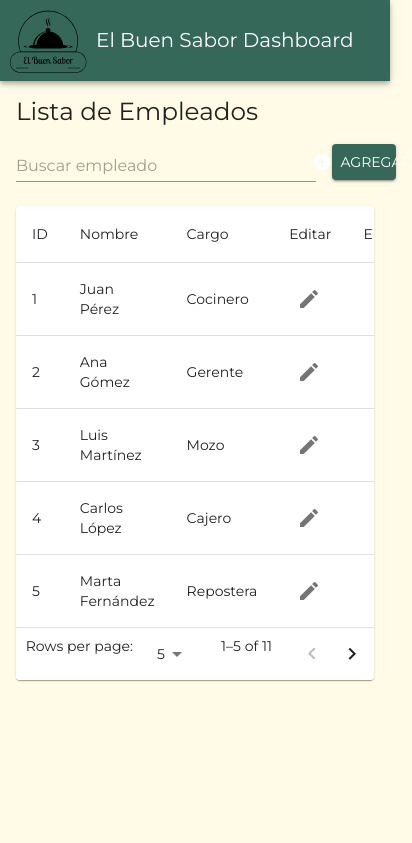
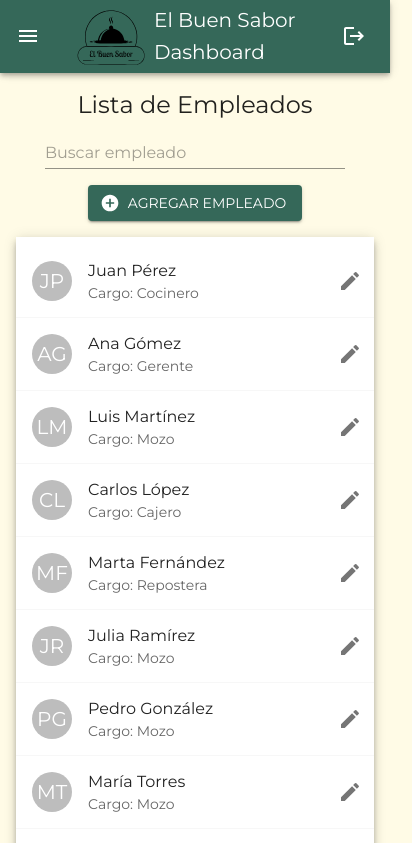
Before and after one commit to PanicAt-the-Kernel/El-Buen-Sabor, a React (Vite) app in the folder FrontEnt/: page /empleados in a window 390 px wide. Shown: the top 843 px of the page, 412 px wide, since content can reach past the window. Built offline with nearby package versions, Linux system fonts and the light colour scheme; a web font is replaced by a local one.

Commit message:
Vista Producto Mobile

```diff
--- a/FrontEnt/src/componentes/ui/dashboard/vistaEmpleados/BtnAgregarEmpleado.tsx
+++ b/FrontEnt/src/componentes/ui/dashboard/vistaEmpleados/BtnAgregarEmpleado.tsx
@@ -8,7 +8,7 @@ function BtnAgregarEmpleado() {
             color="primary"
             startIcon={<AddCircleIcon />}
         >
-            Agregar
+            Agregar Empleado
         </Button>
     )
 }
--- a/FrontEnt/src/componentes/ui/dashboard/vistaEmpleados/BuscarEmpleado.tsx
+++ b/FrontEnt/src/componentes/ui/dashboard/vistaEmpleados/BuscarEmpleado.tsx
@@ -1,10 +1,10 @@
-import React, { useState } from 'react';
+import React, { useState } from "react";
 import { Box, FormControl, Input, Stack } from "@mui/material";
-import BtnAgregarEmpleado from './BtnAgregarEmpleado';
-import TablaEmpleado from './TablaEmpleado';
+import BtnAgregarEmpleado from "./BtnAgregarEmpleado";
+import ListContainerEmpleado from "./ListContainerEmpleado";
 
 function BuscadorEmpleado() {
-    const [nombre, setNombre] = useState('');
+  const [nombre, setNombre] = useState("");
 
   const handleBuscar = (e: React.FormEvent) => {
     e.preventDefault();
@@ -12,24 +12,29 @@ function BuscadorEmpleado() {
 
   return (
     <Box>
-            <Stack direction="row" spacing={2} alignItems="center">
-                <form onSubmit={handleBuscar}>
+      <Stack direction={{ xs: "column", sm: "column", md: "row" }}
+        spacing={{
+          xs: 1,
+          sm: 1,
+          md: 2,
+        }}
+        alignItems="center">
+        <Box component="form" onSubmit={handleBuscar}>
           <FormControl fullWidth margin="normal">
             <Input
               placeholder="Buscar empleado"
               id="nombreEmpleado"
               value={nombre}
               onChange={(e) => setNombre(e.target.value)}
-                            sx={{ width: '300px' }}
+              sx={{ width: "300px" }}
             />
           </FormControl>
-                </form>
+        </Box>
         <BtnAgregarEmpleado />
       </Stack>
-            <p></p>
-            <TablaEmpleado busqueda={nombre} />
+      <ListContainerEmpleado busqueda={nombre} />
     </Box>
   );
 }
 
-export default BuscadorEmpleado
+export default BuscadorEmpleado;
--- /dev/null
+++ b/FrontEnt/src/componentes/ui/dashboard/vistaEmpleados/ItemList.tsx
@@ -0,0 +1,43 @@
+import { Edit } from "@mui/icons-material";
+import {
+  Avatar,
+  Divider,
+  IconButton,
+  ListItem,
+  ListItemAvatar,
+  ListItemText,
+} from "@mui/material";
+
+interface ItemListTypes {
+  nombre: string;
+  cargo: string;
+}
+
+export default function ItemList({ nombre, cargo }: ItemListTypes) {
+  function stringAvatar(name: string) {
+    //Genera las iniciales segun el nombre
+    return {
+      children: `${name.split(" ")[0][0]}${name.split(" ")[1][0]}`,
+    };
+  }
+  return (
+    <>
+      <ListItem
+        secondaryAction={
+          <IconButton edge="end" aria-label="action">
+            <Edit />
+          </IconButton>
+        }
+      >
+        <ListItemAvatar>
+          <Avatar {...stringAvatar(nombre)} />
+        </ListItemAvatar>
+        <ListItemText
+          primary={nombre}
+          secondary={`Cargo: ${cargo}`}
+        ></ListItemText>
+      </ListItem>
+      <Divider />
+    </>
+  );
+}
--- /dev/null
+++ b/FrontEnt/src/componentes/ui/dashboard/vistaEmpleados/ListContainerEmpleado.tsx
@@ -0,0 +1,39 @@
+import { List, Paper } from "@mui/material";
+import ItemList from "./ItemList";
+
+interface ListContainerEmpleadoTypes {
+  busqueda: string;
+}
+
+export default function ListContainerEmpleado({
+  busqueda,
+}: ListContainerEmpleadoTypes) {
+  const employees = [
+    { id: 1, name: "Juan Pérez", position: "Cocinero" },
+    { id: 2, name: "Ana Gómez", position: "Gerente" },
+    { id: 3, name: "Luis Martínez", position: "Mozo" },
+    { id: 4, name: "Carlos López", position: "Cajero" },
+    { id: 5, name: "Marta Fernández", position: "Repostera" },
+    { id: 6, name: "Julia Ramírez", position: "Mozo" },
+    { id: 7, name: "Pedro González", position: "Mozo" },
+    { id: 8, name: "María Torres", position: "Mozo" },
+    { id: 9, name: "Juan García", position: "Mozo" },
+    { id: 10, name: "Laura López", position: "Mozo" },
+    { id: 11, name: "Diego Fernández", position: "Mozo" },
+  ];
+
+  const empleadosFiltrados = employees?.filter((item) => {
+    return (
+      busqueda == "" || item.name.toLowerCase().includes(busqueda.toLowerCase())
+    );
+  });
+  return (
+    <Paper elevation={5} sx={{marginTop:2}}>
+      <List sx={{ backgroundColor: "white" }}>
+        {empleadosFiltrados.map((item) => (
+          <ItemList nombre={item.name} cargo={item.position} />
+        ))}
+      </List>
+    </Paper>
+  );
+}
--- a/FrontEnt/src/componentes/ui/dashboard/vistaProducto/BuscarProducto.tsx
+++ b/FrontEnt/src/componentes/ui/dashboard/vistaProducto/BuscarProducto.tsx
@@ -1,7 +1,6 @@
 import React, { useState } from "react";
 import { Box, FormControl, Input, Stack } from "@mui/material";
 import BotonAgregarProducto from "./BotonAgregarProducto";
-import TablaProducto from "./TablaProducto";
 import GrillaProducto from "./GrillaProducto";
 
 function BuscarProducto() {
--- a/FrontEnt/src/paginas/DashboardVistaEmpleado.tsx
+++ b/FrontEnt/src/paginas/DashboardVistaEmpleado.tsx
@@ -1,14 +1,26 @@
-import DashboardLayout from "../layouts/dashboard/DashboardLayout";
+import { Grid, Typography } from "@mui/material";
 import BuscadorEmpleado from "../componentes/ui/dashboard/vistaEmpleados/BuscarEmpleado";
+import DashboardSidebar from "../layouts/dashboard/DashboardSidebar";
 
 function DashboardVistaEmpleado() {
-    return (
-        <DashboardLayout>
-            <p></p>
-            <h2>Lista de Empleados</h2>
-            <BuscadorEmpleado />
-        </DashboardLayout>
-    );
+  return (
+    <DashboardSidebar>
+      <Grid container>
+        <Grid
+          item
+          xs={12}
+          sm={12}
+          md={6}
+          sx={{ marginTop: 2, textAlign: "center" }}
+        >
+          <Typography variant="h5">Lista de Empleados</Typography>
+        </Grid>
+        <Grid item xs={12} sm={12} md={12}>
+          <BuscadorEmpleado />
+        </Grid>
+      </Grid>
+    </DashboardSidebar>
+  );
 }
 
 export default DashboardVistaEmpleado;
```
Lines whose indentation alone changed are shown as unchanged.
